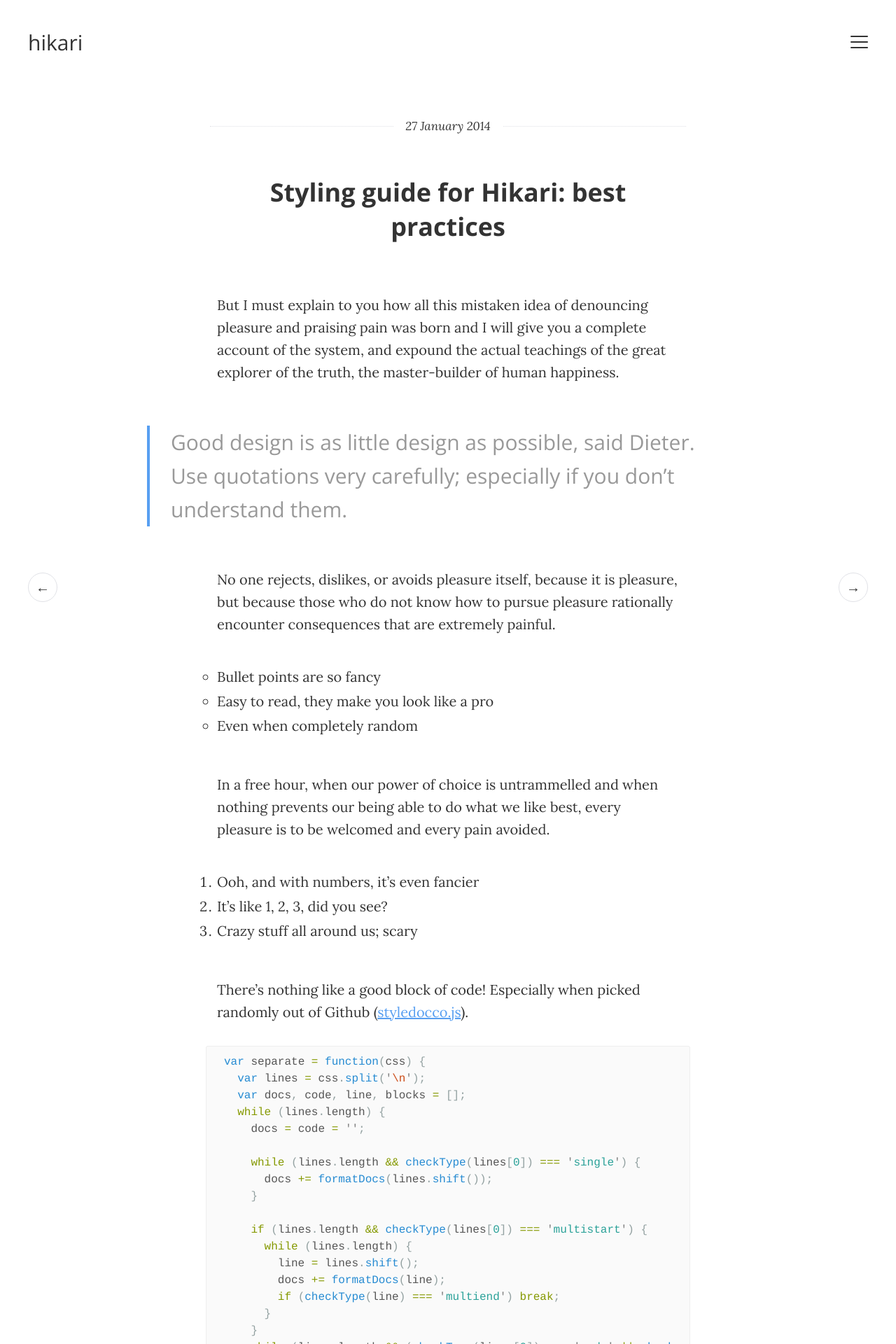
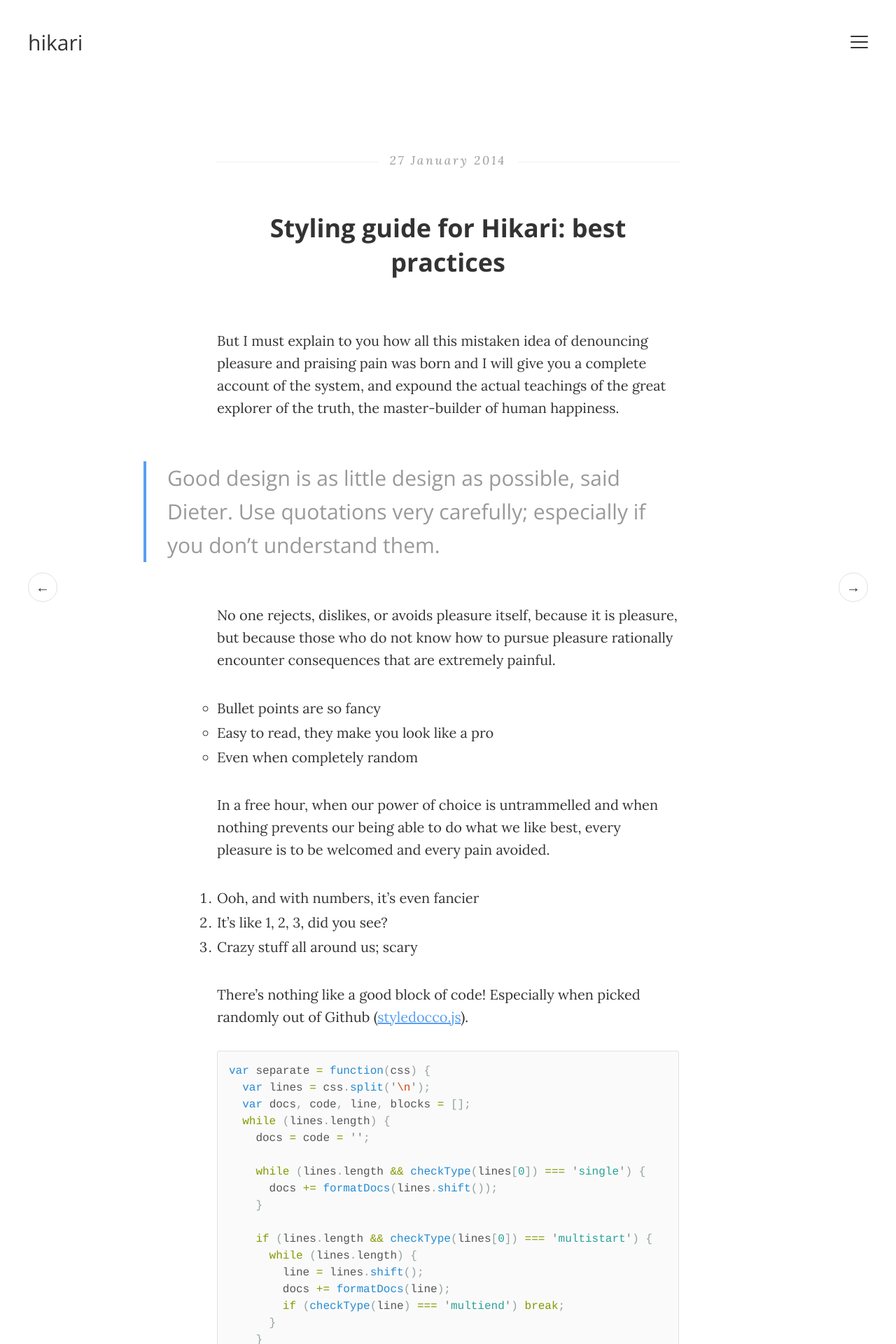
Before and after one commit to mx3m/hikari-for-jekyll, a Jekyll site: the page built from _posts/2014-01-27-hikari-styling-guide.markdown, in a window 1280 px wide. Shown: the top 1920 px of the page at 70% size. Built offline with Jekyll 4.4.1, drawn with Linux system fonts in a browser that asks for light colours.

Commit message:
social in config + layout change in post
- cleaner typo in posts (new heading styles and blockquotes)
- social accounts and user description can be set in from _config.yml
- misc fix from last PR update

```diff
--- a/_config.yml
+++ b/_config.yml
@@ -1,7 +1,28 @@
+# Title of your blog; shows in the header
 name: "hikari"
+
+# Description of your content (will only be used on Google Search)
 description: "Fluid, responsive blog theme for Jekyll"
 
+# Your name. Will show in your footer + sidebar
 author: "John Doge"
+
+# A short presentation of yourself. Will show in the sidebar, under your name. Best usage would be between 30 to 50 words.
+author-bio: "I'm a dog. I develop things. This is my blog so why don't you close this damn side panel (cursed by most UX Designers but I don't care, I do whatever I want) and start reading my awesome stuff?"
+
+# Social Accounts (mine, as placeholders)
+
+twitter: mx3m
+github: m3xm
+dribbble: m3xm
+instagram: m3xm
+
+# Google Analytics (you may want to changes these with yours or even delete :)
+
+ga_domain: m3xm.github.io
+ga_tracking_id: UA-47727049-1
+
+# Other (refer to http://jekyllrb.com/docs/home/ for further details on the below)
 
 url: "http://m3xm.github.io"
 baseurl: ""
@@ -18,8 +39,3 @@
 sass:
   sass_dir: _scss
   style: :compressed
-
-# Google Analytics (you may want to changes these with yours or even delete :)
-
-ga_domain: m3xm.github.io
-ga_tracking_id: UA-47727049-1
--- a/_layouts/default.html
+++ b/_layouts/default.html
@@ -20,27 +20,35 @@
         <p class="chromeframe">You are using an <strong>outdated</strong> browser. Please <a href="http://browsehappy.com/">upgrade your browser</a> or <a href="http://www.google.com/chromeframe/?redirect=true">activate Google Chrome Frame</a> to improve your experience.</p>
     <![endif]-->
 
-    <div id="off-canvas">
-      <div id="avatar">
-        <img src="{{ site.baseurl }}/assets/img/avatar.jpg" alt="Profile Picture" title="wow, very face, such photograph, wow">
-      </div>
-      <div id="bio">
+    <div class="off-canvas">
+      <figure class="avatar">
+        <img src="{{ site.baseurl }}/assets/img/avatar.jpg" alt="Picture" title="That's me, {{ site.author }}.">
+      </figure>
+      <div class="bio">
           <h1>Hi, I'm {{ site.author }}.</h1>
-          <p>I'm a dog. I develop things. This is my blog so why don't you close this damn side panel (cursed by most UX Designers but I don't care, I do whatever I want) and start reading my awesome stuff?</p>
+          <p>{{ site.author-bio }}</p>
       </div>
       <nav>
         <h6>Follow me on</h6>
         <ul>
-          <li><a href="">Twitter</a></li>
-          <li><a href="">Github</a></li>
-          <li><a href="">Dribbble</a></li>
-          <li><a href="">Instagram</a></li>
+          {% if site.twitter %}
+          <li><a target="_blank" href="http://twitter.com/{{ site.twitter }}">Twitter</a></li>
+          {% endif %}
+          {% if site.github %}
+          <li><a target="_blank" href="">Github</a></li>
+          {% endif %}
+          {% if site.dribbble %}
+          <li><a target="_blank" href="">Dribbble</a></li>
+          {% endif %}
+          {% if site.instagram %}
+          <li><a target="_blank" href="">Instagram</a></li>
+          {% endif %}
         </ul>
       </nav>
     </div>
 
 
-    <div id="site-wrapper">
+    <div class="site-wrapper">
 
       <header>
         <div class="h-wrap">
--- a/_layouts/post.html
+++ b/_layouts/post.html
@@ -2,7 +2,7 @@
 layout: default
 ---
 
-<section id="single-wrap">
+<section class="single-wrap">
   <article class="single-content" itemscope itemtype="http://schema.org/BlogPosting">
     <div class="feat">
       <h5 class="page-date">
@@ -15,7 +15,7 @@
     <div itemprop="articleBody">
       {{ content }}
     </div>
-    <div id="share" class="feat">
+    <div class="feat share">
       <a href="http://twitter.com/share" class="popup">
         <span class="icon-twitter"></span>
       </a>
--- a/_scss/base/_global.scss
+++ b/_scss/base/_global.scss
@@ -38,34 +38,38 @@
 
 h1 {
   font-size: 250%;
+  margin: $spacing-xs 0;
 }
 
 h2 {
   font-size: 180%;
   font-style: italic;
+  margin: $spacing-s 0 $spacing-xs;
 }
 
 h3 {
   font-size: 150%;
   font-weight: lighter;
+  margin: $spacing-sm 0 $spacing-xs;
 }
 
 h4 {
-  font-size: 120%;
-  font-weight: lighter;
-  text-decoration: underline;
+  font-size: 80%;
+  font-weight: bold;
+  text-transform: uppercase;
+  letter-spacing: 3px;
+  margin: $spacing-l 0 $spacing-xs;
+  color: lighten($text-color, 40%);
+}
+
+h5 {
+  @extend h4;
   text-align: center;
 }
 
-h5 {
-  font-size: 100%;
-  font-weight: bold;
-}
-
 h6 {
-  font-size: 80%;
-  text-transform: uppercase;
-  letter-spacing: 3px;
+  @extend h4;
+  text-align: right;
 }
 
 p {
--- a/_scss/base/_utilities.scss
+++ b/_scss/base/_utilities.scss
@@ -9,12 +9,3 @@
 %padding-large {
   padding: $spacing-m;
 }
-
-%padding-content {
-  padding-left: $spacing-m;
-  padding-right: $spacing-m;
-  @media (max-width: 642px) {
-    padding-left: $spacing-s;
-    padding-right: $spacing-s;
-  }
-}
--- a/_scss/components/_syntax.scss
+++ b/_scss/components/_syntax.scss
@@ -2,12 +2,12 @@
 // https://gist.github.com/edwardhotchkiss/2005058
 
 .highlight {
-  border: 1px solid #eee;
+  border: 1px solid $border-color;
   border-radius: 3px;
-  padding: 10px 25px;
+  padding: $spacing-s $spacing-s;
   background-color: $smoke-color;
   font-size: 80%;
-  margin: $spacing-m $spacing-sm;
+  margin: $spacing-m auto;
   overflow: scroll;
   color: lighten($text-color, 30%);
 }
--- a/_scss/pages/_home.scss
+++ b/_scss/pages/_home.scss
@@ -11,7 +11,7 @@
 
     .p-wrap {
       padding: $spacing-ml $spacing-m;
-      background: #589FF1;
+      background: $main-color;
       transition: all .15s ease-in;
       &:active {
         background: darken($main-color, 3%);
--- a/_scss/pages/_posts.scss
+++ b/_scss/pages/_posts.scss
@@ -1,12 +1,13 @@
-section#single-wrap {
+.single-wrap {
   width: 100%;
-  max-width: 820px;
+  max-width: 740px;
   margin: $spacing-s auto;
   font-family: $variant-family;
   background: white;
   z-index: 1;
+
   .single-content {
-    @extend %padding-content;
+    padding: 0 $spacing-m;
     @media (max-width: 642px) {
       padding-bottom: $spacing-l;
     }
@@ -15,7 +16,7 @@
   .feat {
     text-align: center;
     border-bottom: 1px dotted $border-color;
-    margin: 0 $spacing-sm $spacing-l;
+    margin: 0 auto $spacing-l;
     a.popup {
       display: inline-block;
       position: relative;
@@ -33,10 +34,10 @@
     }
   }
 
-  h5.page-date {
+  .page-date {
     display: inline-block;
     position: relative;
-    top: 11px;
+    top: $spacing-s;
     background: $bg-color;
     font-family: $variant-family;
     font-size: 85%;
@@ -44,14 +45,14 @@
     font-weight: normal;
     font-style: italic;
     padding: 0 $spacing-s;
+    text-transform: none;
   }
 
-  #share {
-    margin: $spacing-l $spacing-sm;
+  .share {
+    margin: $spacing-l auto;
   }
 
   h1.page-title {
-    @extend %padding-content;
     font-size: 180%;
     line-height: 135%;
     font-family: $font-family;
@@ -59,26 +60,9 @@
     margin: 0 0 $spacing-m;
   }
 
-  h1,
-  h2,
-  h3,
-  h4,
-  h5,
-  h6 {
-    margin-top: $spacing-s;
-    margin-bottom: 0;
-    @media (max-width: 642px) {
-      text-align: center;
-    }
-  }
-
-  p {
-    @extend %padding-content;
-  }
-
   ul,
   ol {
-    padding: $spacing-s $spacing-m;
+    margin: $spacing-m 0;
     li {
       margin-bottom: $spacing-xs;
     }
@@ -90,10 +74,10 @@
     font-weight: lighter;
     color: lighten($text-color, 40%);
     border-left: 4px solid $main-color;
-    padding: 0 0 0 $spacing-s;
+    padding-left: $spacing-s;
     margin-top: $spacing-m;
     margin-bottom: $spacing-m;
-    margin-left: -$spacing-m;
+    margin-left: -$spacing-l;
     margin-right: 0;
     line-height: 165%;
 
--- a/_scss/partials/_header.scss
+++ b/_scss/partials/_header.scss
@@ -111,7 +111,7 @@
 
 // Off-canvas
 
-#site-wrapper {
+.site-wrapper {
   @extend %transition;
   position: absolute;
   top: 0;
@@ -124,7 +124,7 @@
   }
 }
 
-#off-canvas {
+.off-canvas {
   @extend %transition;
   @extend %padding-large;
   position: fixed;
@@ -146,7 +146,7 @@
     border-left: 1px solid $border-color;
   }
 
-  #avatar {
+  .avatar {
     display: block;
     margin-bottom: $spacing-s;
     img {
@@ -154,10 +154,10 @@
       height: 6em;
       border-radius: 50%;
     }
-  } // end #avatar
+  } // end .avatar
 
 
-  #bio {
+  .bio {
     display: block;
     h1 {
       @extend h3;
@@ -190,4 +190,4 @@
     }
   }
 
-} // end #off-canvas
+} // end .off-canvas
--- a/js/main.js
+++ b/js/main.js
@@ -1,8 +1,8 @@
 window.onload = function() {
 
     var $menuIcon = document.getElementsByClassName('menu-icon')[0],
-        $offCanva = document.getElementById('off-canvas');
-        $siteWrap = document.getElementById('site-wrapper');
+        $offCanva = document.getElementsByClassName('off-canvas')[0];
+        $siteWrap = document.getElementsByClassName('site-wrapper')[0];
 
     $menuIcon.addEventListener('click', function() {
         toggleClass($menuIcon, 'close');
@@ -15,11 +15,6 @@
     });
 
     $menuIcon.addEventListener('mouseleave', function() {
-        removeClass($menuIcon, 'hover');
-    });
-
-
-    $menuIcon.addEventListener('click', function() {
         removeClass($menuIcon, 'hover');
     });
 
```
Also changed, not shown: other parts of _layouts/default.html (+1 -1 lines), _scss/base/_reset.scss (line endings or trailing spaces), _scss/base/_variables.scss (line endings or trailing spaces), _scss/components/_icons.scss (line endings or trailing spaces), _scss/partials/_footer.scss (line endings or trailing spaces), css/main.scss (line endings or trailing spaces).
